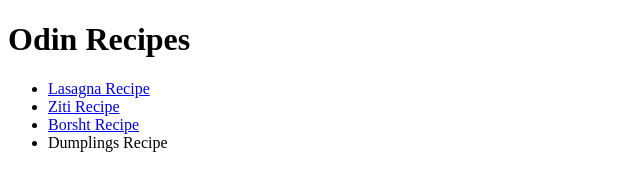
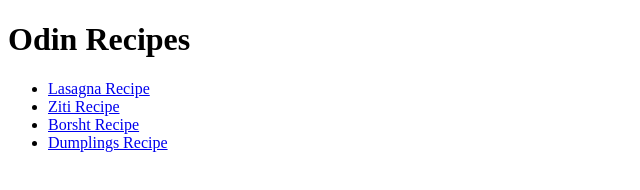
Before and after one commit to free-care/odin-recipes, a plain HTML site: page index.html in a window 1280 px wide. Shown: the whole page, without its empty margins (0-640 px from the left). Drawn offline with Linux system fonts and the light colour scheme.

Commit message:
edit dumpling link at the index.html

```diff
--- a/index.html
+++ b/index.html
@@ -12,7 +12,7 @@
         <li><a href="./recipes/lasagna.html">Lasagna Recipe</a></li>
         <li><a href="./recipes/ziti.html">Ziti Recipe</a></li>
         <li><a href="./recipes/cabbage-borsht.html">Borsht Recipe</a></li>
-        <li><a href="./recipes/dumplings.html"></a>Dumplings Recipe</li>
+        <li><a href="./recipes/dumplings.html">Dumplings Recipe</a></li>
     </ul>
 </body>
 </html>
```
